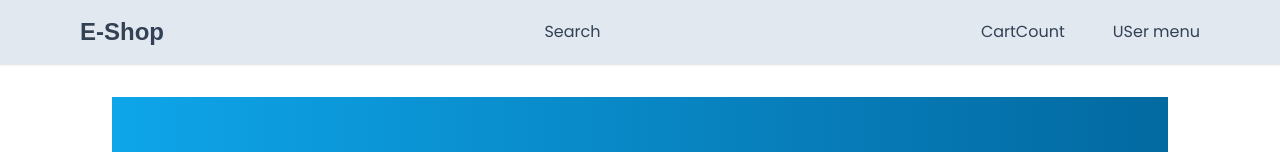
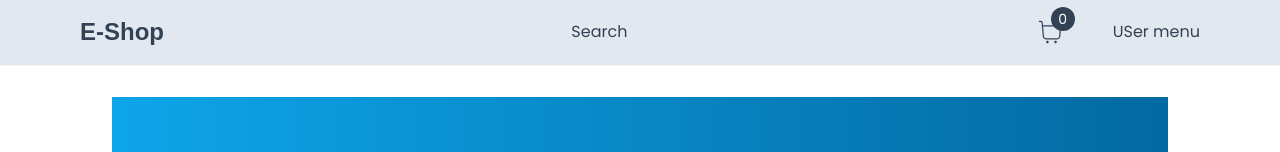
Before and after one commit to MostakemHossain/e-shop, a Next.js app: page / in a window 1280 px wide. Shown: the top 152 px of the page. Built offline with nearby package versions, Linux system fonts and the light colour scheme; a web font is replaced by a local one.

Commit message:
cart count show in ui

```diff
--- /dev/null
+++ b/app/components/nav/CartCount.tsx
@@ -0,0 +1,22 @@
+"use client"
+
+import { useCart } from "@/hooks/useCart";
+import { useRouter } from "next/navigation";
+import { CiShoppingCart } from "react-icons/ci";
+
+const CartCount = () => {
+    const {cartTotalQty}=useCart();
+    const router= useRouter();
+    return (
+        <div className="relative cursor-pointer" onClick={()=>router.push('/cart')}>
+            <div className="text-3xl">
+                <CiShoppingCart/>
+                <span className="absolute top-[-10px] right-[-10px] bg-slate-700 text-white h-6 w-6 rounded-full flex items-center justify-center text-sm">{cartTotalQty}</span>
+
+            </div>
+
+        </div>
+     );
+}
+
+export default CartCount;
--- a/app/components/nav/NavBar.tsx
+++ b/app/components/nav/NavBar.tsx
@@ -1,6 +1,7 @@
 import { Redressed } from "next/font/google";
 import Link from "next/link";
 import Container from "../Container";
+import CartCount from "./CartCount";
 
 const redressed= Redressed({ subsets: ['latin'],weight:['400'] })
 
@@ -13,7 +14,7 @@
                     <Link className={`${redressed.className} font-bold text-2xl`} href="/">E-Shop</Link>
                     <div className="hidden md:block">Search</div>
                     <div className="flex items-center gap-8 md:gap-12">
-                        <div>CartCount</div>
+                        <CartCount/>
                         <div>USer menu</div>
                     </div>
                 </div>
```
